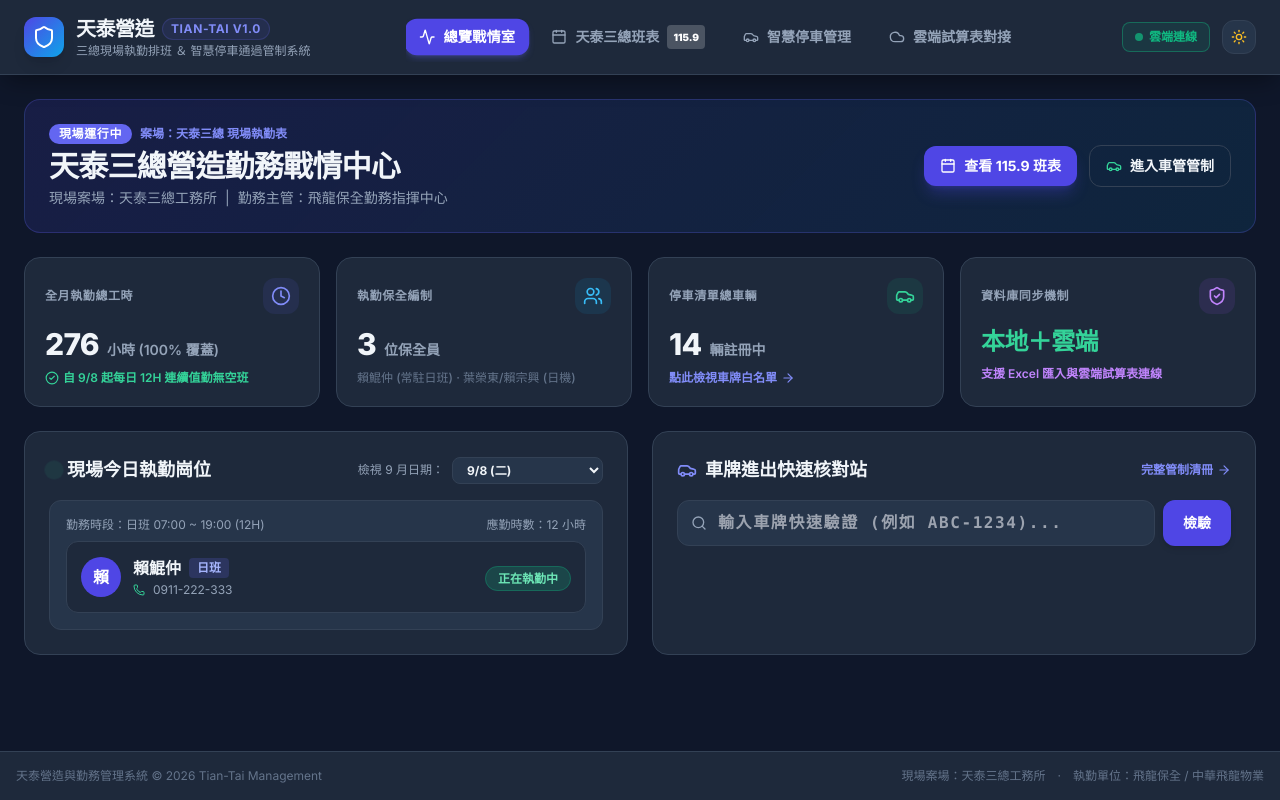
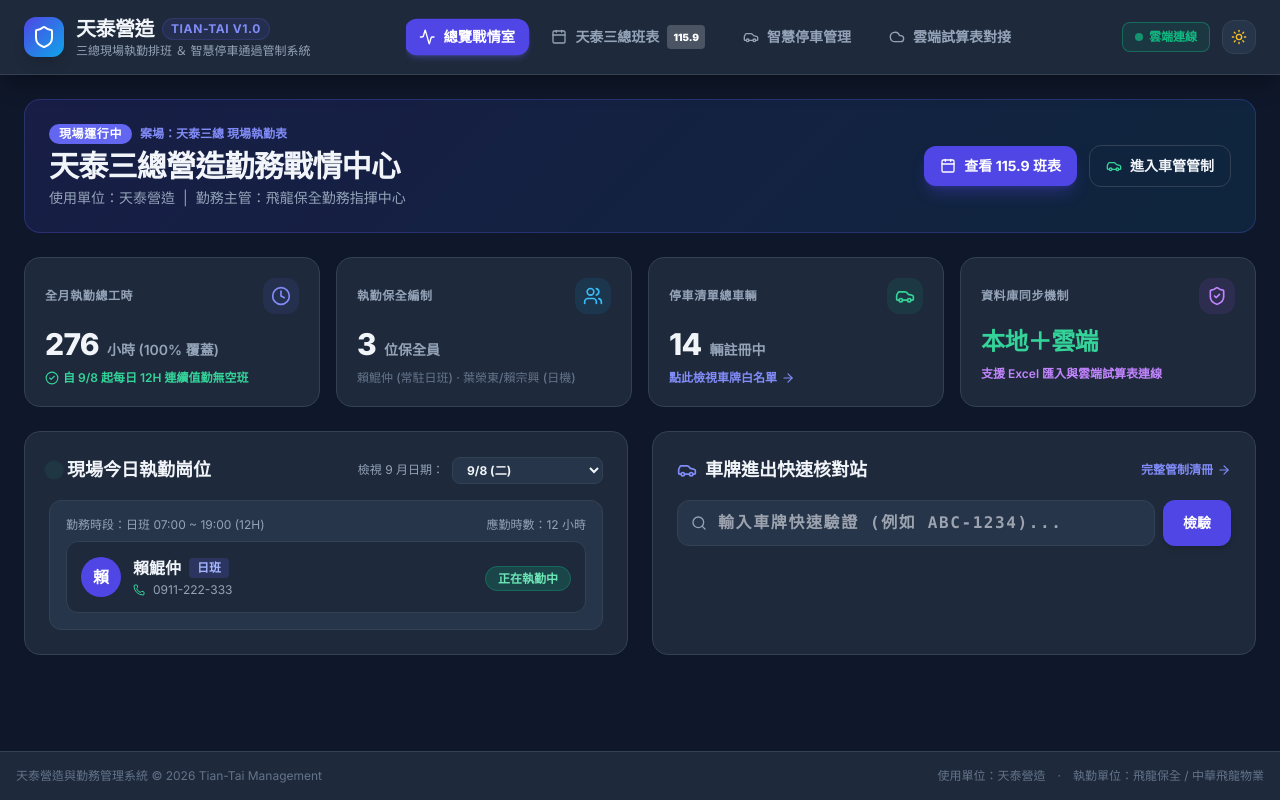
Before and after one commit to ericlai429/Tian_Tai_Parking-System, a React (Vite) app: page / in a window 1280 px wide. Built offline with nearby package versions, Linux system fonts and the light colour scheme.

Commit message:
docs: 更新使用單位為天泰營造

```diff
--- a/src/App.jsx
+++ b/src/App.jsx
@@ -132,7 +132,7 @@ export default function App() {
             天泰營造與勤務管理系統 © 2026 Tian-Tai Management
           </div>
           <div className="flex items-center gap-3">
-            <span>現場案場：天泰三總工務所</span>
+            <span>使用單位：天泰營造</span>
             <span>·</span>
             <span>執勤單位：飛龍保全 / 中華飛龍物業</span>
           </div>
--- a/src/components/DashboardView.jsx
+++ b/src/components/DashboardView.jsx
@@ -79,7 +79,7 @@ export default function DashboardView({
               天泰三總營造勤務戰情中心
             </h1>
             <p className="text-sm mt-1 flex items-center gap-2" style={{ color: 'var(--text-muted)' }}>
-              <span>現場案場：天泰三總工務所</span>
+              <span>使用單位：天泰營造</span>
               <span className="hidden sm:inline">|</span>
               <span className="hidden sm:inline">勤務主管：飛龍保全勤務指揮中心</span>
             </p>
```
Also changed, not shown: 1 other file (tests, documents, lock files or other folders).
